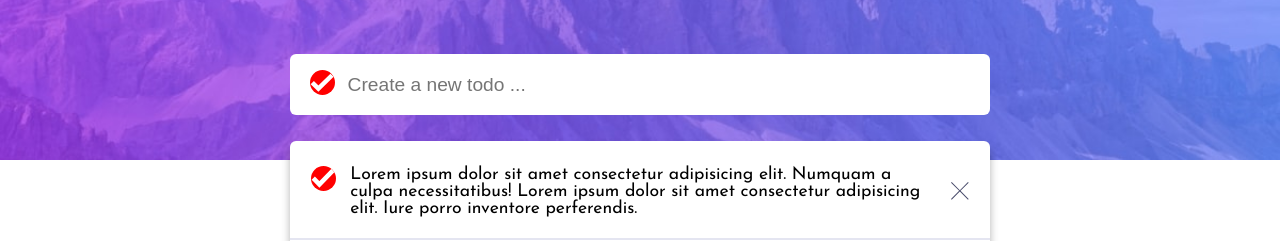
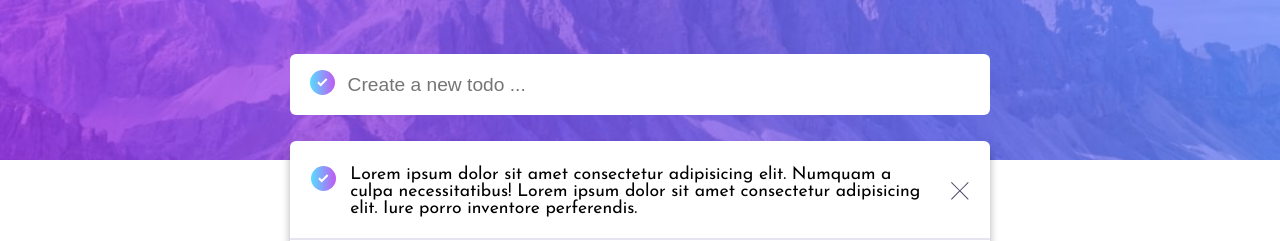
Before and after one commit to linhtat2000/todo-app, a React (Create React App) app: page / in a window 1280 px wide. Shown: the part 160-401 px from the top of the page. Built offline with nearby package versions, Linux system fonts and the light colour scheme.

Commit message:
update the check icon

```diff
--- a/src/app.css
+++ b/src/app.css
@@ -1,7 +1,7 @@
 :root {
   /* PRIMARY COLORS */
   --primary-clr: hsl(220, 98%, 61%);
-  --check-bg-clr: linear-gradient hsl(192, 100%, 67%) to hsl(280, 87%, 65%);
+  --check-bg-clr: linear-gradient(to right, #57ddff, #c058f3);
 
   /* LIGHT THEME */
   --lt-grey-10-clr: hsl(0, 0%, 98%);
@@ -61,12 +61,6 @@
 }
 
 .check-icon.input-check {
-  background-color: red;
-  border-radius: 50%;
-  display: block;
-  width: 25px;
-  height: 25px;
-  object-fit: contain;
   position: absolute;
   top: 16px;
   left: 20px;
@@ -108,12 +102,12 @@
 }
 
 .check-icon {
-  background-color: red;
+  background: var(--check-bg-clr);
   border-radius: 50%;
   display: block;
   width: 25px;
   height: 25px;
-  object-fit: contain;
+  object-fit: none;
   cursor: pointer;
 }
 
```
